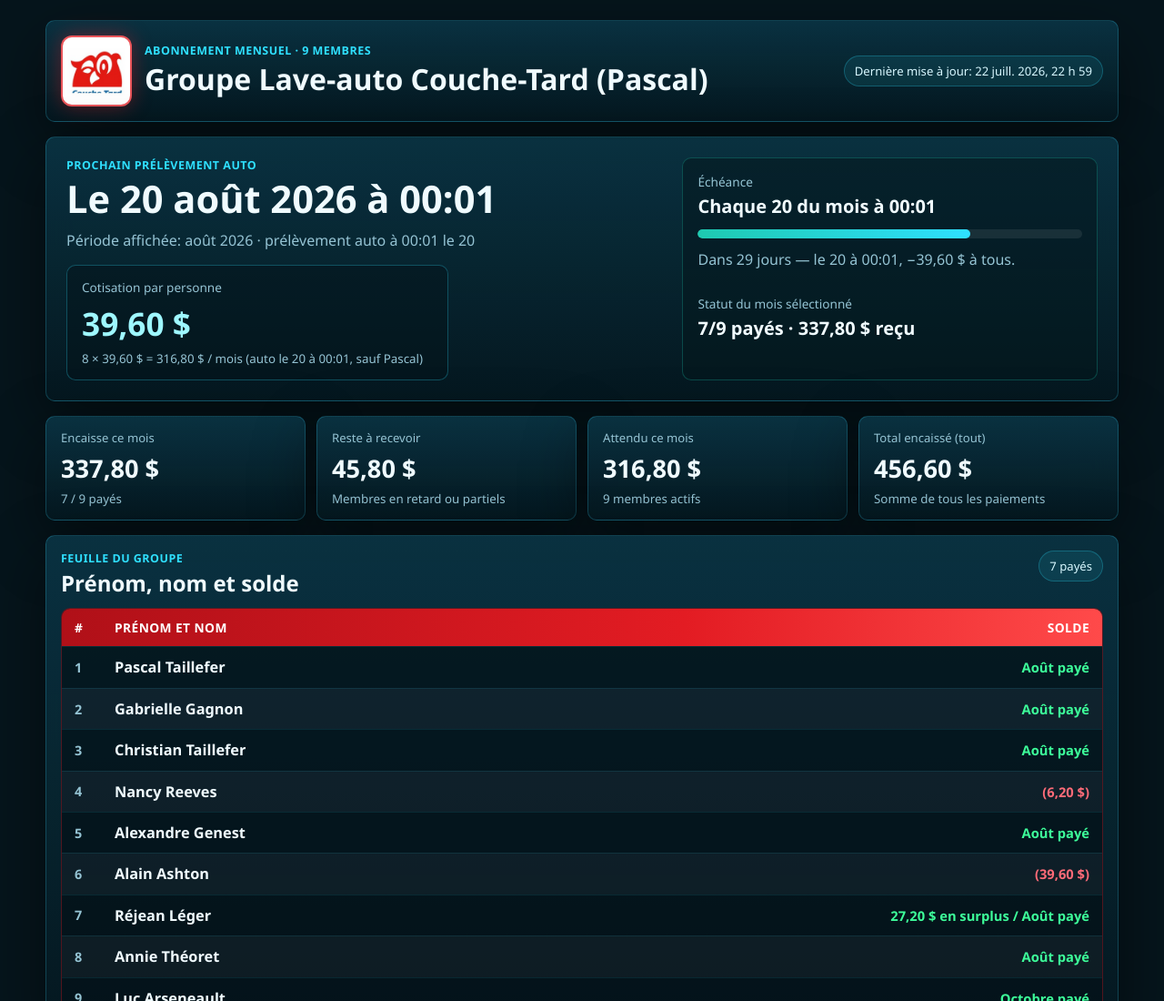
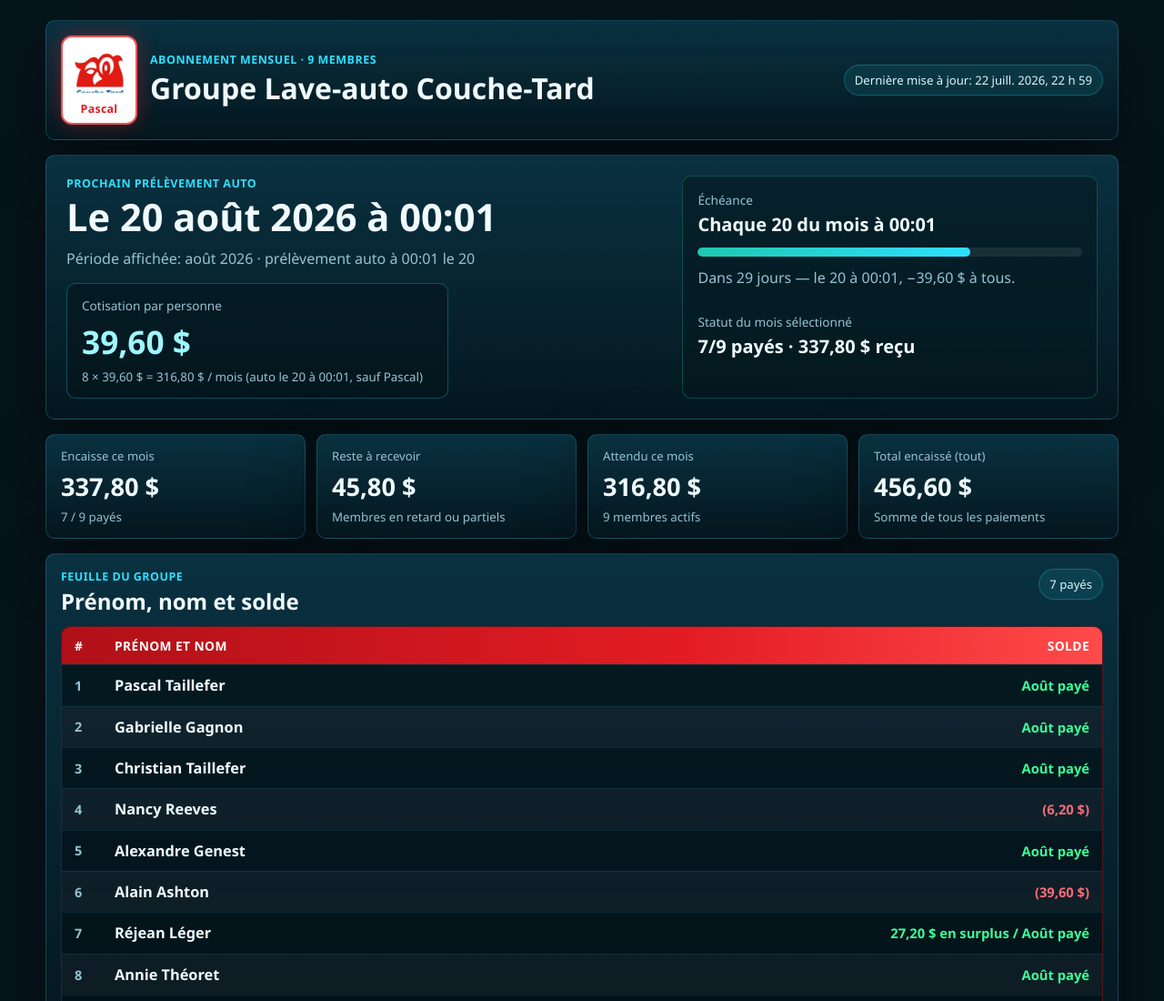
Before and after one commit to Jicks11/Groupe-Lave-Auto-Pascal, a website: page public/index.html in a window 1280 px wide. Shown: the top 1100 px of the page at 91% size. Drawn offline with Linux system fonts and the light colour scheme; no server answers.

Commit message:
UI: Pascal sous le logo hibou sur la page

```diff
--- a/public/index.html
+++ b/public/index.html
@@ -26,15 +26,16 @@
         font-family: "Segoe UI", system-ui, -apple-system, sans-serif;
       }
     </style>
-    <link rel="stylesheet" href="styles.css?v=20260722-16" />
+    <link rel="stylesheet" href="styles.css?v=20260722-18" />
   </head>
   <body>
     <div class="startup-overlay" id="startupOverlay" role="status" aria-live="polite">
       <div class="startup-card">
         <div class="startup-logo startup-logo--owl">
           <img src="assets/hibou-rouge.jpg?v=5" alt="" width="64" height="64" />
+          <span class="logo-caption">Pascal</span>
         </div>
-        <p class="eyebrow">Groupe Lave-auto Couche-Tard (Pascal)</p>
+        <p class="eyebrow">Groupe Lave-auto Couche-Tard</p>
         <h2>Chargement</h2>
         <p id="startupMessage">Pr&eacute;paration du suivi mensuel…</p>
         <div class="startup-progress" aria-hidden="true">
@@ -47,11 +48,12 @@
       <header class="topbar">
         <div class="brand-lockup">
           <div class="logo-card logo-card--owl">
-            <img class="group-logo" src="assets/hibou-rouge.jpg?v=5" alt="Logo Groupe Lave-auto Couche-Tard (Pascal)" width="68" height="68" />
+            <img class="group-logo" src="assets/hibou-rouge.jpg?v=5" alt="Logo Pascal — Lave-auto Couche-Tard" width="68" height="68" />
+            <span class="logo-caption">Pascal</span>
           </div>
           <div>
             <p class="eyebrow">Abonnement mensuel · 9 membres</p>
-            <h1>Groupe Lave-auto Couche-Tard (Pascal)</h1>
+            <h1>Groupe Lave-auto Couche-Tard</h1>
           </div>
         </div>
         <div class="status-strip">
--- a/public/styles.css
+++ b/public/styles.css
@@ -82,11 +82,14 @@ button { border: 0; cursor: pointer; }
 }
 
 .startup-logo--owl {
+  display: grid;
+  justify-items: center;
+  gap: 4px;
   min-width: 76px;
-  width: 76px;
-  height: 76px;
-  padding: 4px;
-  overflow: hidden;
+  width: auto;
+  height: auto;
+  padding: 6px 8px 8px;
+  overflow: visible;
   background: #fff;
   border: 2px solid rgba(227, 28, 35, 0.65);
   box-shadow: 0 0 24px rgba(227, 28, 35, 0.4);
@@ -94,8 +97,8 @@ button { border: 0; cursor: pointer; }
 
 .startup-logo--owl img {
   display: block;
-  width: 100%;
-  height: 100%;
+  width: 56px;
+  height: 56px;
   object-fit: contain;
   border-radius: 6px;
   background: #fff;
@@ -167,10 +170,15 @@ button { border: 0; cursor: pointer; }
 }
 
 .logo-card--owl {
-  width: 78px;
-  height: 78px;
-  padding: 3px;
-  overflow: hidden;
+  display: grid;
+  justify-items: center;
+  align-content: center;
+  gap: 2px;
+  width: 84px;
+  height: auto;
+  min-height: 88px;
+  padding: 6px 6px 8px;
+  overflow: visible;
   border: 2px solid rgba(227, 28, 35, 0.75);
   background: #fff;
   box-shadow:
@@ -180,11 +188,23 @@ button { border: 0; cursor: pointer; }
 
 .group-logo {
   display: block;
-  width: 100%;
-  height: 100%;
+  width: 64px;
+  height: 64px;
   object-fit: contain;
   border-radius: 8px;
   background: #fff;
+}
+
+.logo-caption {
+  display: block;
+  width: 100%;
+  text-align: center;
+  font-size: 0.78rem;
+  font-weight: 900;
+  letter-spacing: 0.02em;
+  line-height: 1.1;
+  color: #e31c23;
+  text-transform: none;
 }
 
 .eyebrow {
```
